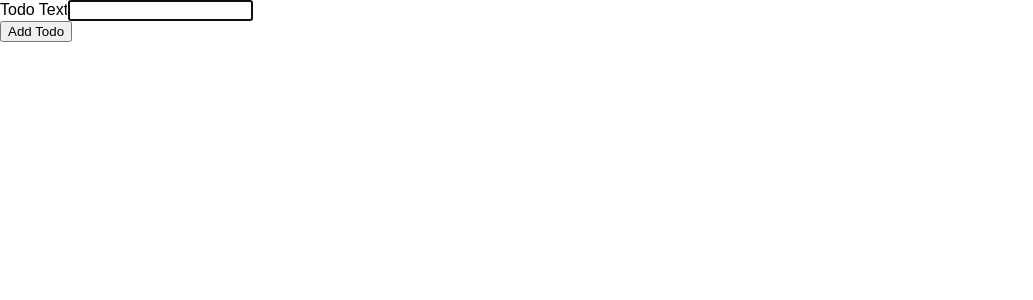
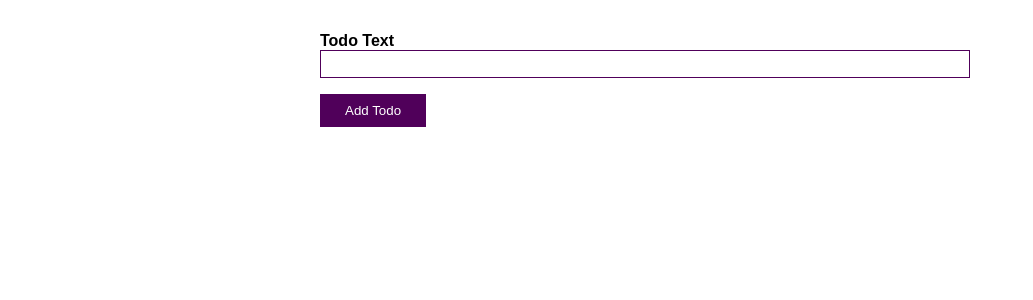
Before and after one commit to Mustafa-Hayati/simple-todolist-with-react-and-typescript, a React (Create React App) app: page / in a window 1280 px wide. Shown: the top 300 px of the page, without its empty margins (0-1033 px from the left). Built offline with nearby package versions, Linux system fonts and the light colour scheme.

Commit message:
Add styling to the app.

```diff
--- a/src/App.tsx
+++ b/src/App.tsx
@@ -10,7 +10,10 @@
     // setTodos([...todos, { id: Math.random().toString(), text }]);
     setTodos(prevTodos => [
       ...prevTodos,
-      { id: Math.random().toString(), text },
+      {
+        id: Math.random().toString() + Math.random(),
+        text,
+      },
     ]);
   };
 
--- /dev/null
+++ b/src/components/NewTodo.css
@@ -0,0 +1,48 @@
+form {
+  width: 90%;
+  max-width: 40rem;
+  margin: 2rem auto;
+}
+
+.form-control {
+  margin-bottom: 1rem;
+}
+
+label,
+input {
+  display: block;
+  width: 100%;
+}
+
+label {
+  font-weight: bold;
+}
+
+input {
+  font: inherit;
+  border: 1px solid #ccc;
+  padding: 0.25rem;
+}
+
+input:focus {
+  outline: none;
+  border-color: #50005a;
+}
+
+button {
+  background: #50005a;
+  border: 1px solid #50005a;
+  color: white;
+  padding: 0.5rem 1.5rem;
+  cursor: pointer;
+}
+
+button:focus {
+  outline: none;
+}
+
+button:hover,
+button:active {
+  background: #6a0a77;
+  border-color: #6a0a77;
+}
--- a/src/components/NewTodo.tsx
+++ b/src/components/NewTodo.tsx
@@ -1,3 +1,4 @@
+import "./NewTodo.css";
 import React, { useRef } from "react";
 
 type NewTodoProps = {
@@ -12,13 +13,15 @@
 
     const enteredText = textInputRef.current!.value;
 
+    if (!enteredText) return;
+
     props.onAddTodo(enteredText);
     textInputRef.current!.value = "";
   };
 
   return (
     <form onSubmit={todoSumitHandler}>
-      <div>
+      <div className="form-control">
         <label htmlFor="todo-text">Todo Text</label>
         <input
           autoFocus
--- /dev/null
+++ b/src/components/TodoList.css
@@ -0,0 +1,17 @@
+ul {
+  list-style: none;
+  width: 90%;
+  max-width: 40rem;
+  margin: 2rem auto;
+  padding: 0;
+}
+
+li {
+  margin: 1rem 0;
+  padding: 1rem;
+  box-shadow: 0 2px 8px rgba(0, 0, 0, 0.26);
+  border-radius: 6px;
+  display: flex;
+  justify-content: space-between;
+  align-items: center;
+}
--- a/src/components/TodoList.tsx
+++ b/src/components/TodoList.tsx
@@ -1,3 +1,4 @@
+import "./TodoList.css";
 import React from "react";
 import { Todo } from "./../todo.model";
 
```
